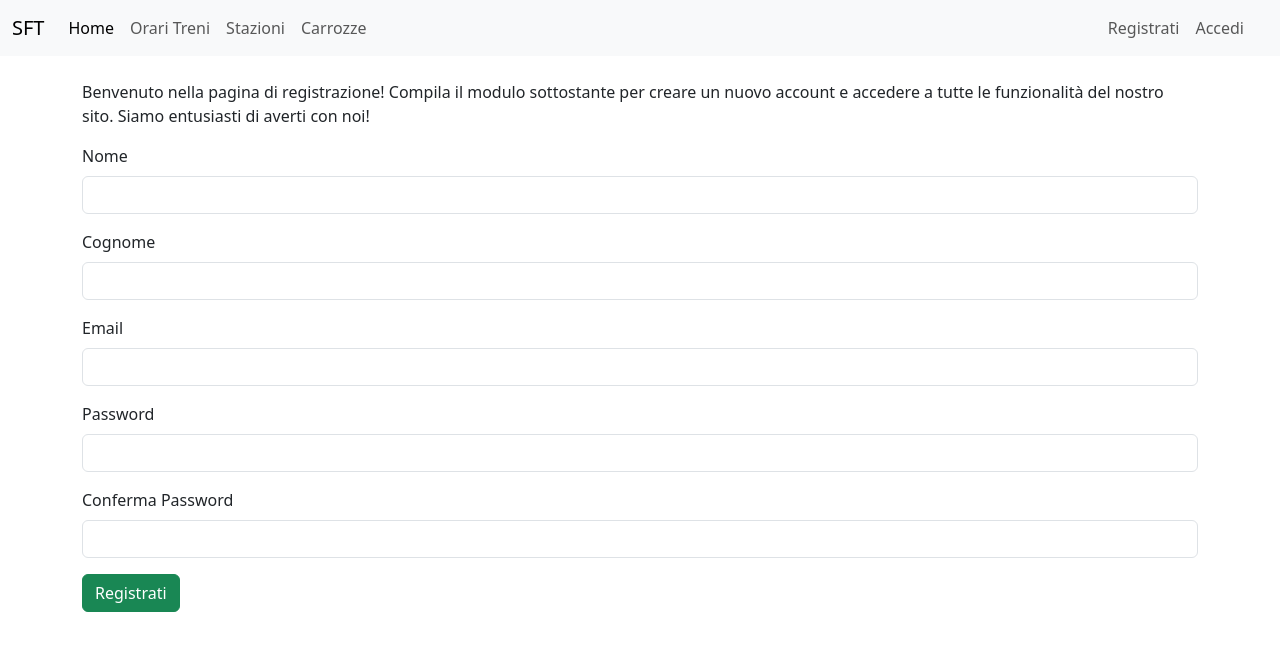
After one commit to DCDanilo/www, a PHP site: page /registrati in a window 1280 px wide. The commit adds this page. Shown: the top 651 px of the page. Run offline with PHP 8.4, Linux system fonts and the light colour scheme.

Commit message:
aggiunto css

```diff
--- a/Config/Database.php
+++ b/Config/Database.php
@@ -8,7 +8,7 @@ Use PDO_EXCEPTION;
 
 class Database{
     private static $host = 'db';
-    private static $db_name = 'test';
+    private static $db_name = 'db_esame';
     private static $user = 'root';
     private static $password = 'root';
 
--- a/Config/Routes.php
+++ b/Config/Routes.php
@@ -4,25 +4,21 @@ use WWW\Config\Router as Router;
 
 $router = new Router();
 
-// rotte pagina
-
+//Rotte Sito
 $router->add('','HomeController','index');
 $router->add('orari-treni','HomeController','orariTreni');
 $router->add('stazioni','HomeController','stazioni');
 $router->add('carrozze','HomeController','carrozze');
 
+//Rotte autenticazione
+$router->add('registrati','AuthController','register');
+$router->add('accedi','AuthController','login');
+$router->add('password-reset','AuthController','resetPassword');
 
-
-
-// $router->add('orari-treni','HomeController','orariTreni');
-// //user Routes
-// $router->add('users','UserController','index');
-// $router->add('users/dettaglio','UserController','show');
-// $router->add('users/crea','UserController','create');
-// $router->add('users/store','UserController','store');
-// $router->add('users/update','UserController','update');
-// $router->add('users/elimina','UserController','delete');
-// $router->add('users/modifica','UserController','edit');
-// $router->add('users/search','UserController','searchBySurname');
+// rotte utenti
+$router->add('users/store','UserController','store');
+$router->add('users/reset-password','UserController','resetPassword');
+$router->add('users/login','AuthController','authenticate');
+$router->add('users/logout','UserController','logout');
 
 return $router;
--- /dev/null
+++ b/Controllers/AuthController.php
@@ -0,0 +1,37 @@
+<?php
+
+namespace WWW\Controllers;
+use WWW\Models\User;
+
+Class AuthController {
+    public function login(){
+        include __DIR__.'/../Views/utente/accedi.php';
+    }
+
+    public function register(){
+        include __DIR__.'/../Views/utente/registrati.php';
+    }
+
+    public function resetPassword(){
+        include __DIR__.'/../Views/utente/reset-password.php';
+    }
+
+    public function authenticate(){
+        $email = $_POST['email'] ?? null;
+        $password = $_POST['password'] ?? null;
+
+        if($email && $password){
+            $user = User::getUserByEmail($email);
+        }
+
+        if($user['email'] == $email &&  $user['password']== $password){
+            session_start();
+            $_SESSION['user_id'] = $user['cod_cliente'];
+            $_SESSION['user_nome'] = $user['nome'];
+            header('Location: /');
+        } else {
+            echo "Credenziali non valide";
+        }
+    }
+
+}
--- a/Views/partials/header.php
+++ b/Views/partials/header.php
@@ -1,3 +1,5 @@
+<?php session_start();?>
+
 <!doctype html>
 <html lang="en">
   <head>
@@ -5,11 +7,11 @@
     <meta name="viewport" content="width=device-width, initial-scale=1">
     <title>SOCIETÀ FERROVIE TURISTICHE ‐ SFT</title>
     <link href="https://cdn.jsdelivr.net/npm/bootstrap@5.3.8/dist/css/bootstrap.min.css" rel="stylesheet" integrity="sha384-sRIl4kxILFvY47J16cr9ZwB07vP4J8+LH7qKQnuqkuIAvNWLzeN8tE5YBujZqJLB" crossorigin="anonymous">
-    <link rel="stylesheet" href="<?php echo __DIR__.'/../../public/css/style.css';?>">
+    <link rel="stylesheet" href="/css/style.css">
   </head>
   <body>
 
-  <nav class="navbar navbar-expand-lg bg-body-tertiary">
+  <nav class="navbar navbar-expand-lg bg-body-tertiary mb-4">
     <div class="container-fluid">
       <a class="navbar-brand" href="/">SFT</a>
       <button class="navbar-toggler" type="button" data-bs-toggle="collapse" data-bs-target="#navbarSupportedContent" aria-controls="navbarSupportedContent" aria-expanded="false" aria-label="Toggle navigation">
@@ -30,12 +32,34 @@
           <li class="nav-item">
             <a class="nav-link" href="/carrozze">Carrozze</a>
           </li>
+          <li class="nav-item">
+            <?php if(isset($_SESSION['user_id'])): ?>
+              <a class="nav-link" href="/acquista-biglietto">Acquista Biglietto</a>
+            <?php endif; ?>
+          </li>
+        </ul>
 
+        <ul class="navbar-nav me-3 mb-2 mb-lg-0">
+            <?php if(!isset($_SESSION['user_id'])): ?>
+              <li class="nav-item">
+                <a class="nav-link" href="/registrati">Registrati</a>
+              </li>
+              <li class="nav-item">
+                <a class="nav-link" href="/accedi">Accedi</a>
+              </li>
+              <?php else: ?>
+                <li class="nav-item">
+                  <a class="nav-link" href="/profilo">Profilo</a>
+                </li>
+                <li class="nav-item">
+                  <a class="nav-link" href="/biglietti">Biglietti acquistati</a>
+                </li>
+                <li class="nav-item">
+                  <a class="nav-link" href="/users/logout">Logout</a>
+                </li>
+              <?php endif; ?>
           </ul>
-      <form class="d-flex" role="search" method=GET action="/users/search">
-        <input class="form-control me-2" type="search" placeholder="Search" aria-label="Search" name="search"/>
-        <button class="btn btn-outline-success" type="submit">Search</button>
-      </form>
+
       </div>
     </div>
   </nav>
--- /dev/null
+++ b/Views/utente/registrati.php
@@ -0,0 +1,33 @@
+<?php include __DIR__.'/../partials/header.php';?>
+
+<div class="container">
+  <p>Benvenuto nella pagina di registrazione! Compila il modulo sottostante per creare un nuovo account e accedere a tutte le funzionalità del nostro sito.
+     Siamo entusiasti di averti con noi!</p>
+
+  <form method="post" action="/users/store">
+    <div class="mb-3">
+      <label for="nome" class="form-label">Nome</label>
+      <input type="text" class="form-control" id="nome" name="nome" required>
+    </div>
+    <div class="mb-3">
+      <label for="cognome" class="form-label">Cognome</label>
+      <input type="text" class="form-control" id="cognome" name="cognome" required>
+    </div>
+    <div class="mb-3">
+        <label for="exampleInputEmail1" class="form-label">Email</label>
+        <input type="email" class="form-control" id="exampleInputEmail1" aria-describedby="emailHelp" name="email" required>
+    </div>
+    <div class="mb-3">
+      <label for="password" class="form-label">Password</label>
+      <input type="password" class="form-control" id="password" name="password" required>
+    </div>
+        <div class="mb-3">
+      <label for="password_confirm" class="form-label">Conferma Password</label>
+      <input type="password" class="form-control" id="password_confirm" name="password_confirm" required>
+    </div>
+    <button type="submit" class="btn btn-success">Registrati</button>
+  </form>
+
+</div>
+
+<?php include __DIR__.'/../partials/footer.php';?>
```
Also changed, not shown: Controllers/UserController.php (+42 -51 lines), Models/User.php (+29 -25 lines), Views/home.php (+9 -2 lines), Views/utente/accedi.php (added, +24 -0 lines), Views/utente/reset-password.php (added, +16 -0 lines), Controllers/HomeController.php (line endings or trailing spaces), 2 other files. Lines whose indentation alone changed are shown as unchanged.
